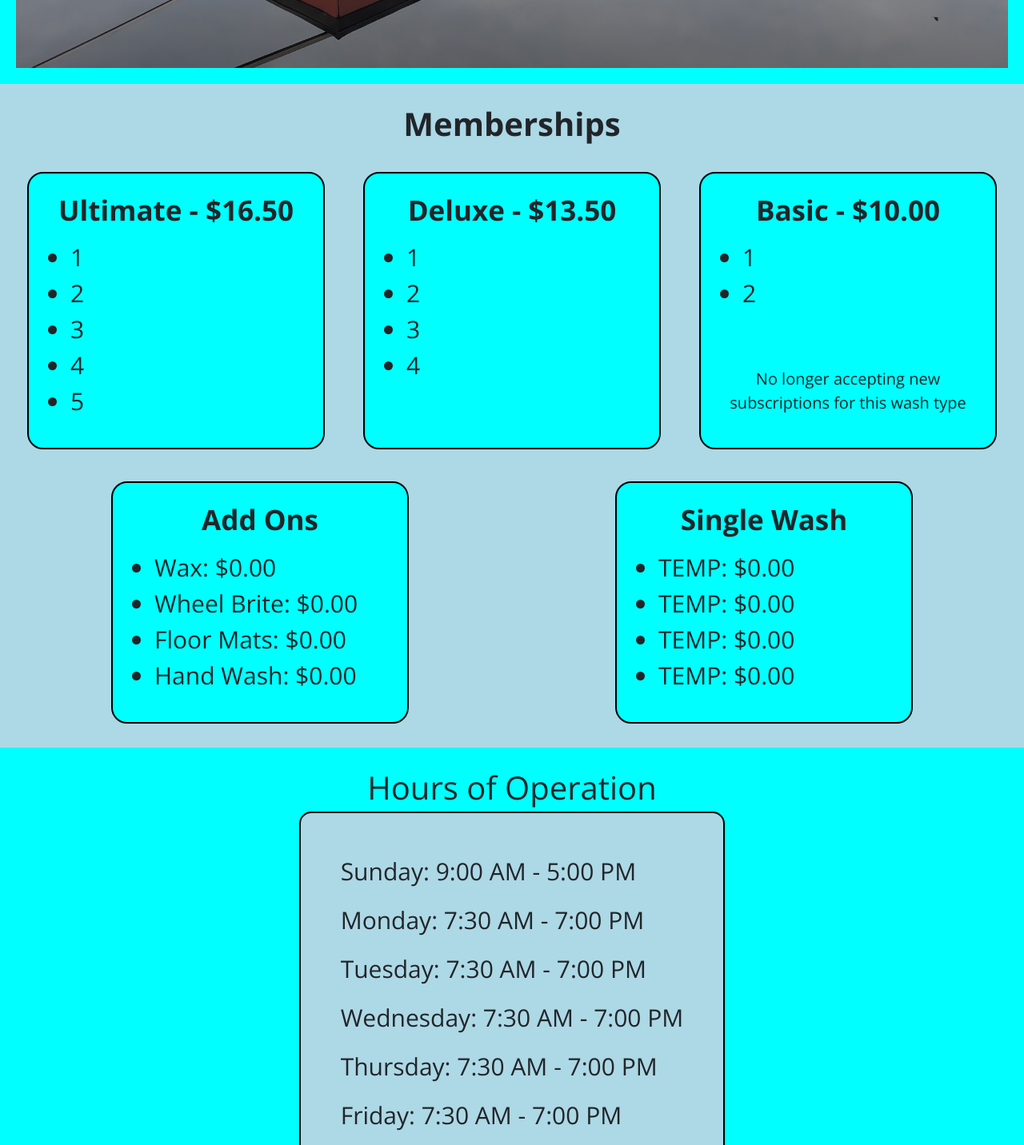
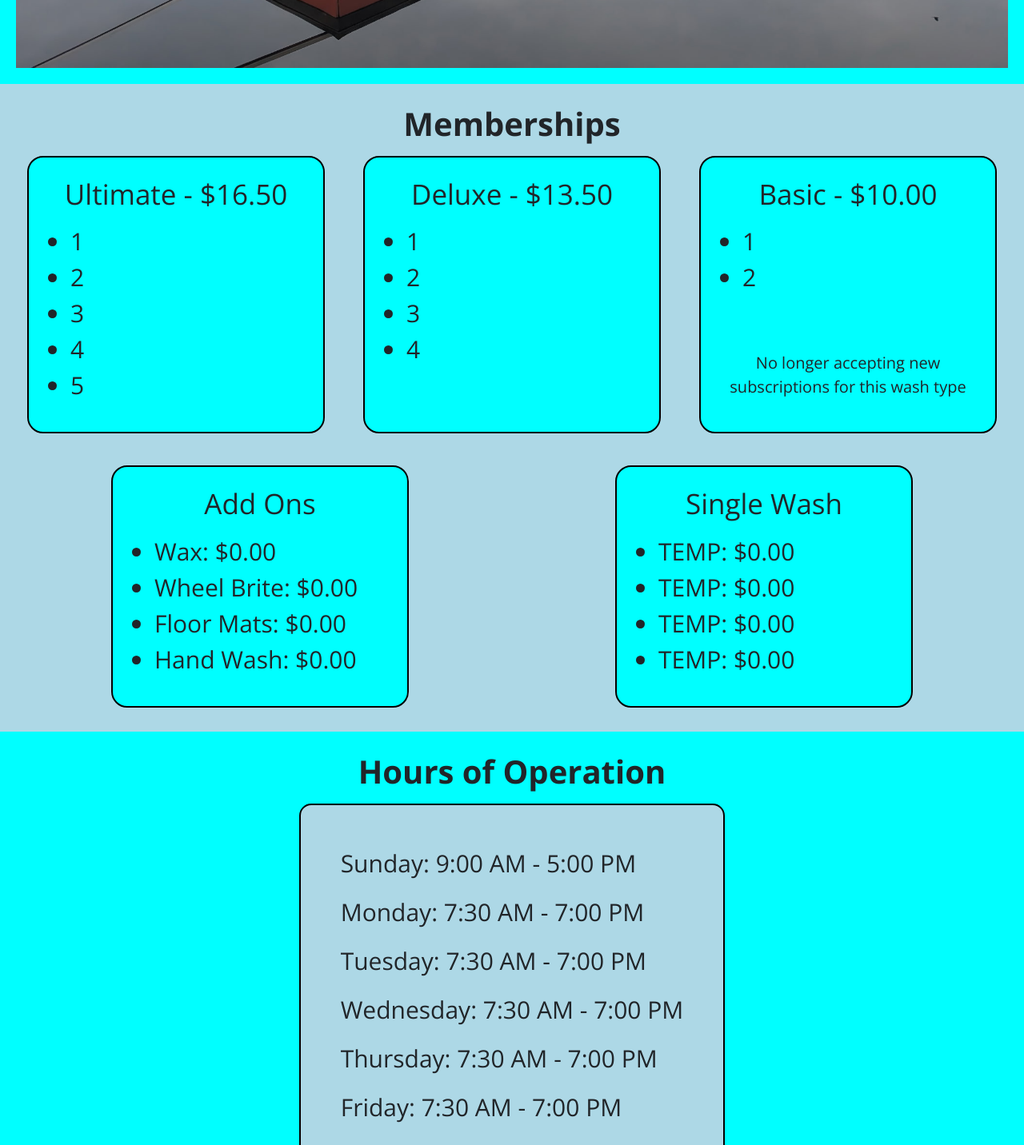
Before and after one commit to TheWashZone/Website, a React (Vite) app in the folder website/: page / in a window 1280 px wide. Shown: the part 1320-2752 px from the top of the page at 80% size. Built offline with nearby package versions, Linux system fonts and the light colour scheme.

Commit message:
more formatting on home and contact us pages

```diff
--- a/website/src/App.css
+++ b/website/src/App.css
@@ -12,4 +12,5 @@
 
 .navbar {
   font-family: 'Open Sans', sans-serif;
+  background: linear-gradient(135deg, #667eea 0%, #764ba2 100%);
 }
--- a/website/src/css/home-page.css
+++ b/website/src/css/home-page.css
@@ -11,7 +11,7 @@
 
 .membership-section-title {
   font-size: 40px;
-  padding-bottom: 20px;
+  /* padding-bottom: 20px; */
   font-weight: bold;
 }
 
@@ -25,11 +25,13 @@
 }
 
 .colored {
-  background-color: lightblue;
+  /* background: linear-gradient(135deg, lightblue, #6eb5d4); */
+  background: lightblue;
 }
 
 .colored2 {
-  background-color: aqua;
+  /* background: linear-gradient(135deg, aqua, #00b8b8); */
+  background: aqua;
   text-align: center;
 }
 
@@ -80,7 +82,7 @@
 
 .membership-title {
   font-size: 35px;
-  font-weight: bold;
+  /* font-weight: bold; */
   margin-bottom: 10px;
 }
 
@@ -89,6 +91,8 @@
   display: flex;
   flex-direction: column;
   align-items: center;
+  font-weight: bold;
+  margin-bottom: 10px;
 }
 
 .hours-stack {
@@ -156,4 +160,22 @@
     min-width: unset;
     max-width: 350px;
   }
+
+  .subtitle {
+    font-size: 30px;
+  }
+
+  .title {
+    margin-top: 20px;
+  }
+
+  .hours-parent {
+    margin-top: 5px;
+    margin-bottom: 10px;
+  }
+
+  .membership-section-title {
+    margin-top: 5px;
+    margin-bottom: 10px;
+  }
 }
```
